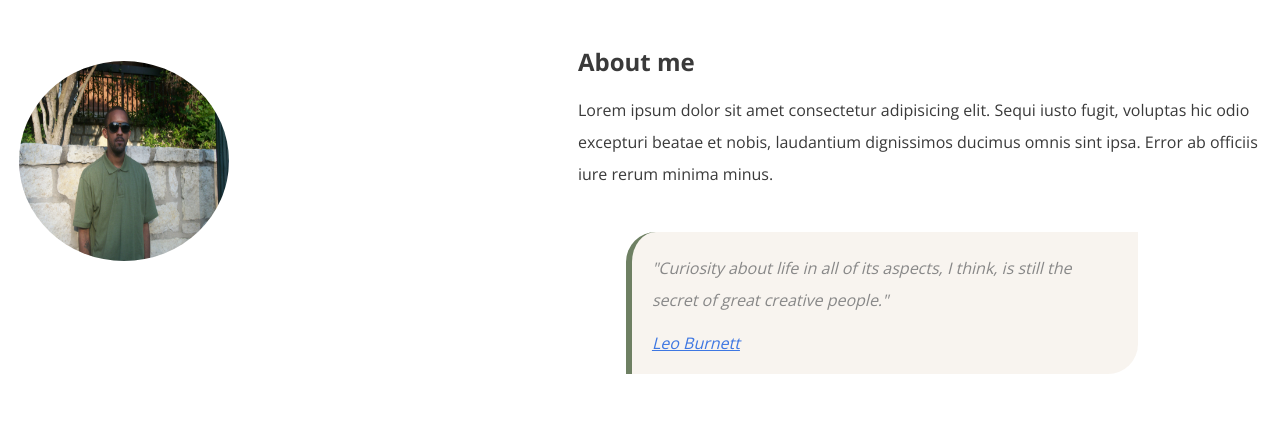
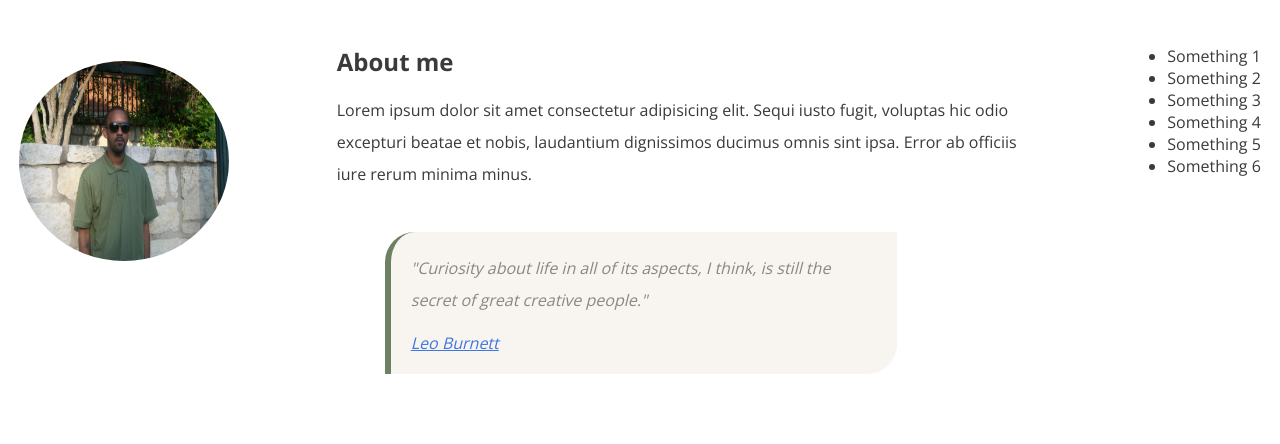
Before and after one commit to chrisvneal/udacity_portfolio-project, a website: page src/index.html in a window 1280 px wide. Shown: the part 62-506 px from the top of the page. Drawn offline with nearby package versions, Linux system fonts and the light colour scheme; files that its build step writes are made by us from their sources; files whose address does not match are found by name.

Commit message:
Add mock list to about me section

```diff
--- a/src/index.html
+++ b/src/index.html
@@ -59,6 +59,17 @@
               <span><a href="http://leoburnett.com/" target="_blank" class="author">Leo Burnett</a></span>
             </footer>
           </blockquote>
+        </div>
+
+        <div class="about-me__list">
+          <ul>
+            <li>Something 1</li>
+            <li>Something 2</li>
+            <li>Something 3</li>
+            <li>Something 4</li>
+            <li>Something 5</li>
+            <li>Something 6</li>
+          </ul>
         </div>
       </div>
     </section>
```
Also changed, not shown: dist/index.html.
